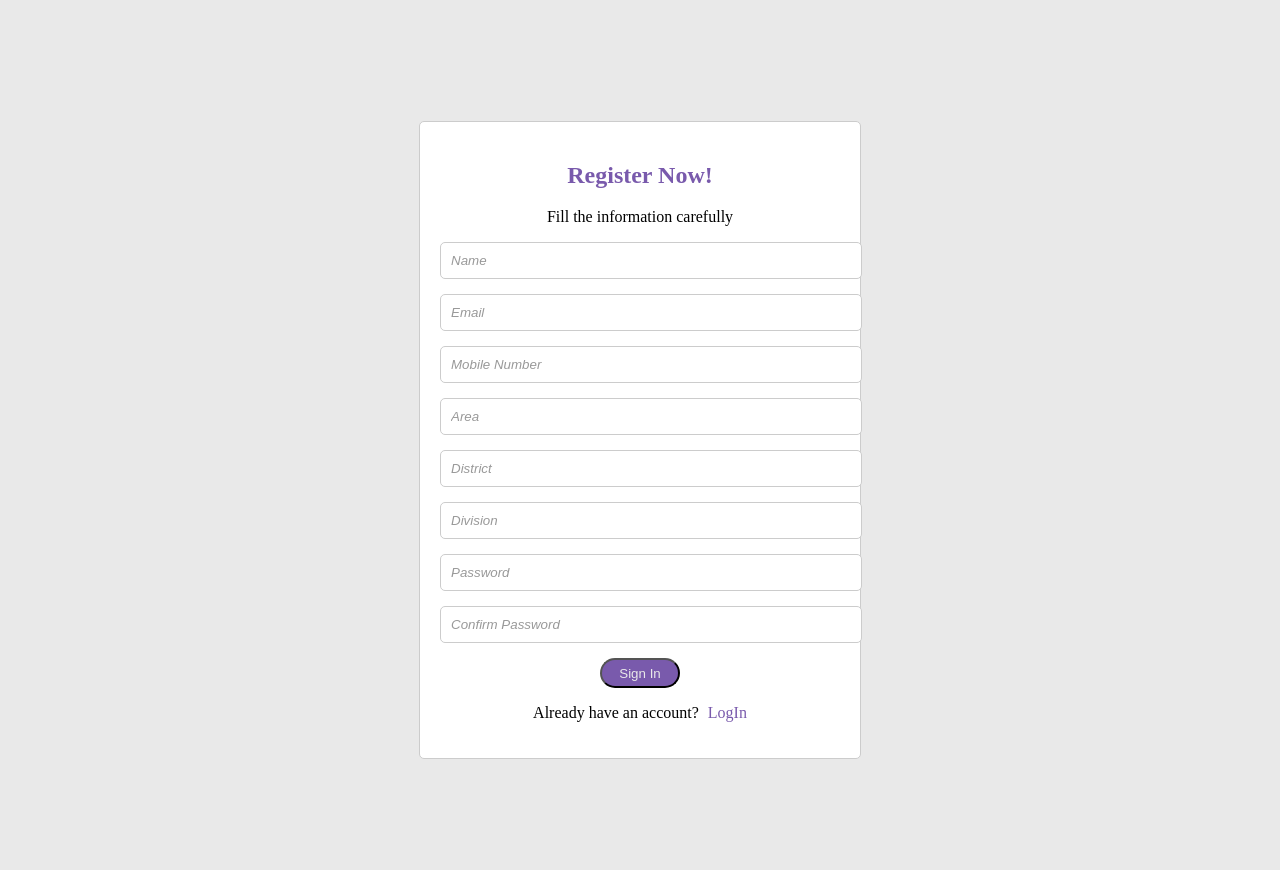
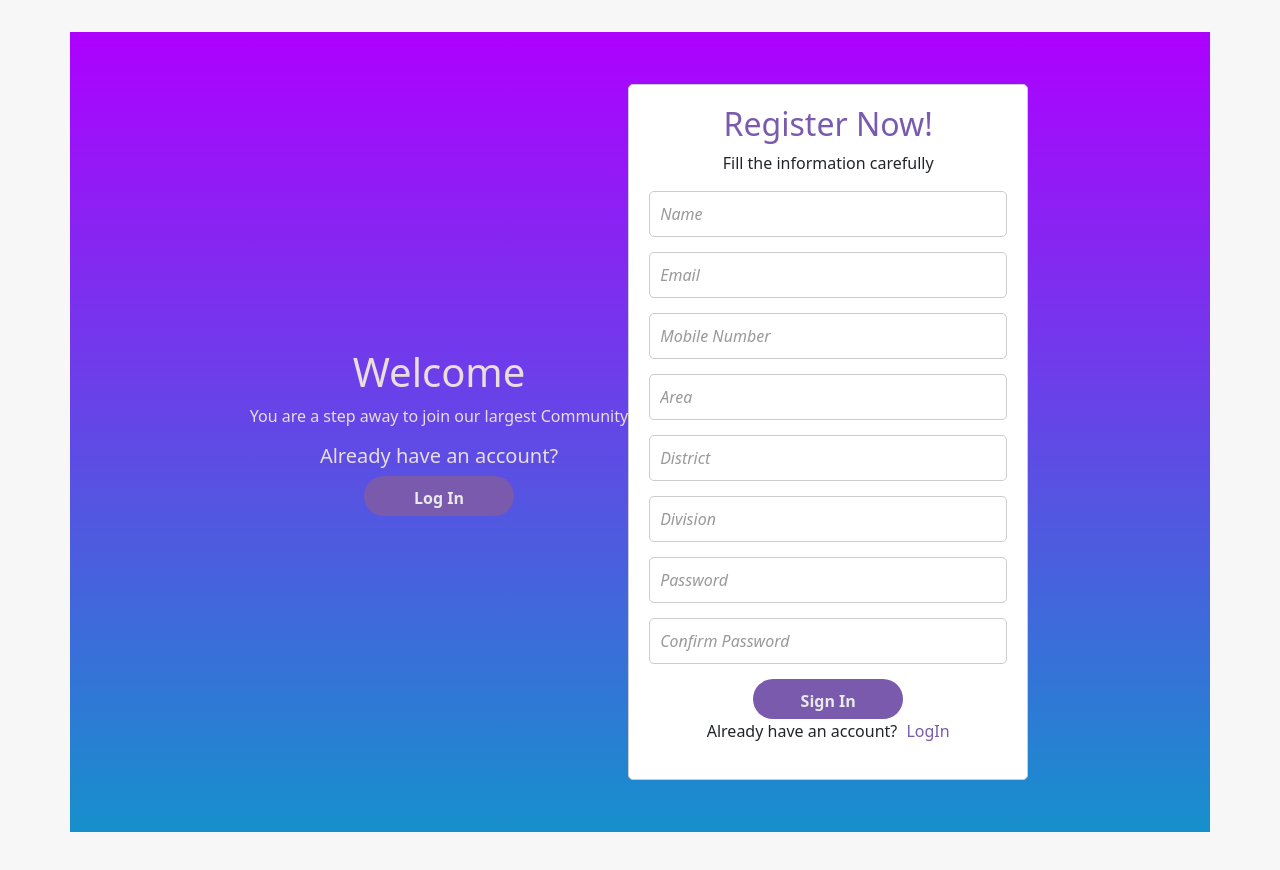
Before and after one commit to nafees-kaiser/SDP_Project, a React (Vite) app in the folder Frontend/: page / in a window 1280 px wide. Shown: the top 870 px of the page. Built offline with nearby package versions, Linux system fonts and the light colour scheme.

Commit message:
updated Registration

```diff
--- a/Frontend/package.json
+++ b/Frontend/package.json
@@ -10,6 +10,7 @@
     "preview": "vite preview"
   },
   "dependencies": {
+    "bootstrap": "^5.3.2",
     "react": "^18.2.0",
     "react-dom": "^18.2.0"
   },
--- /dev/null
+++ b/Frontend/src/Login.css
@@ -0,0 +1,79 @@
+
+body {
+    background-color: #f7f7f7;
+}
+/* Login.css */
+.login-container {
+    display: flex;
+    justify-content: center;
+    align-items: center;
+    height: 100vh;
+  }
+
+  .login-content {
+    display: flex;
+    max-width: 800px;
+    background-color: #795AAC;;
+  }
+
+  .left-content {
+    flex: 1;
+    padding: 20px;
+  }
+
+  .left-content img {
+    max-width: 100%;
+    height: auto;
+  }
+
+  .right-content {
+    flex: 1;
+    padding: 20px;
+    background-color: #f7f7f7;
+    border-radius: 5px;
+    box-shadow: 0 0 10px rgba(0, 0, 0, 0.2);
+    text-align: center;
+  }
+
+  .input-container {
+    position: relative;
+    margin-bottom: 15px;
+  }
+
+  input {
+    width: 100%;
+    padding: 10px;
+    border: 1px solid #ccc;
+    border-radius: 5px;
+    font-size: 16px;
+  }
+
+  .animated-placeholder {
+    position: absolute;
+    left: 10px;
+    top: 50%;
+    transform: translateY(-50%);
+    pointer-events: none;
+    transition: transform 0.3s ease, font-size 0.3s ease, color 0.3s ease;
+  }
+
+  input:focus + .animated-placeholder,
+  input:not(:placeholder-shown) + .animated-placeholder {
+    transform: translateY(-150%) scale(0.8);
+    font-size: 12px;
+    color: #007bff;
+  }
+
+  button {
+    background-color: #007bff;
+    color: white;
+    border: none;
+    border-radius: 5px;
+    padding: 10px 20px;
+    cursor: pointer;
+    font-weight: bold;
+  }
+
+  button:hover {
+    background-color: #0056b3;
+  }
--- /dev/null
+++ b/Frontend/src/Login.jsx
@@ -0,0 +1,70 @@
+import React, { useState } from 'react';
+import './Login.css'; // Import your CSS file
+import loginImage from './assets/react.svg'; // Import your login image
+
+function Login() {
+  const [email, setEmail] = useState('');
+  const [password, setPassword] = useState('');
+
+  const handleEmailChange = (e) => {
+    setEmail(e.target.value);
+  };
+
+  const handlePasswordChange = (e) => {
+    setPassword(e.target.value);
+  };
+
+  const handleSubmit = (e) => {
+    e.preventDefault();
+    // Add your login logic here
+  };
+
+  return (
+    <div className="login-container">
+      <div className="login-content">
+        <div className="left-content">
+          <img src={loginImage} alt="Login" />
+        </div>
+        <div className="right-content">
+          <form onSubmit={handleSubmit}>
+            <h2>LogIn</h2>
+            <div className="input-container">
+              <input
+                type="email"
+                id="email"
+                name="email"
+                value={email}
+                onChange={handleEmailChange}
+                required
+              />
+              <label htmlFor="email" className="animated-placeholder">
+                Email
+              </label>
+            </div>
+            <div className="input-container">
+              <input
+                type="password"
+                id="password"
+                name="password"
+                value={password}
+                onChange={handlePasswordChange}
+                required
+              />
+              <label htmlFor="password" className="animated-placeholder">
+                Password
+              </label>
+            </div>
+            <div className="btng">
+                <button type="submit">Login</button>
+                <button type="submit">Sign In</button>
+            </div>
+
+
+          </form>
+        </div>
+      </div>
+    </div>
+  );
+}
+
+export default Login;
--- a/Frontend/src/Sign_in.css
+++ b/Frontend/src/Sign_in.css
@@ -4,9 +4,16 @@ body {
 /* SignIn.css */
 .container {
     display: flex;
+    width: 700px;
+    height: 82vh;
     justify-content: center;
     align-items: center;
     height: 100vh;
+    background-image: linear-gradient(#ae00ff,#1690cd);
+
+  }
+  .intro {
+    color: #e9dddd;
 
   }
 
@@ -14,9 +21,10 @@ body {
     width: 400px;
     padding: 20px;
     border: 1px solid #ccc;
-    border-radius: 5px;
+    border-radius: 5px 5px 5px 5px;
     background-color: #fff;
     text-align: center;
+    margin-right: 2px;
   }
   .container .form-container h2 {
     color: #795AAC;
@@ -37,10 +45,10 @@ body {
     border: 1px solid #ccc;
     border-radius: 5px;
   }
-  .btn {
-    width: 80px;
-    height: 30px;
-    background: #795AAC;
+  .btn5 {
+    width: 150px;
+    height: 40px;
+    background-color: #795AAC;
     border-radius: 20px;
     color: #E9E9E9;
   }
--- a/Frontend/src/Sign_in.jsx
+++ b/Frontend/src/Sign_in.jsx
@@ -1,5 +1,6 @@
 import React, { useState } from 'react';
-import './Sign_in.css'; // Import the external CSS file
+import './Sign_in.css';
+import '../node_modules/bootstrap/dist/css/bootstrap.min.css'
 
 const SignIn = () => {
   const [formData, setFormData] = useState({
@@ -25,6 +26,15 @@ const SignIn = () => {
 
   return (
     <div className="container">
+      <div className="intro">
+        <div className="middle">
+          <h1>Welcome</h1>
+          <p>You are a step away to join our largest Community</p>
+          <h5>Already have an account?</h5>
+          <button type="submit" className='btn5'>Log In</button>
+          <i class="bi bi-facebook"></i>
+        </div>
+      </div>
       <div className="form-container">
         <h2>Register Now!</h2>
         <p>Fill the information carefully</p>
@@ -102,11 +112,12 @@ const SignIn = () => {
             />
           </div>
           <div>
-            <button type="submit" className='btn'>Sign In</button>
+            <button type="submit" className='btn5'>Sign In</button>
           </div>
           <p>Already have an account?<span> LogIn</span></p>
         </form>
       </div>
+
     </div>
   );
 };
--- a/Frontend/src/main.jsx
+++ b/Frontend/src/main.jsx
@@ -3,6 +3,7 @@ import ReactDOM from 'react-dom/client'
 import App from './App.jsx'
 
 import SignIn from './Sign_in.jsx'
+import Login from './Login.jsx'
 
 ReactDOM.createRoot(document.getElementById('root')).render(
   <React.StrictMode>
```
Also changed, not shown: 1 other file (tests, documents, lock files or other folders).
